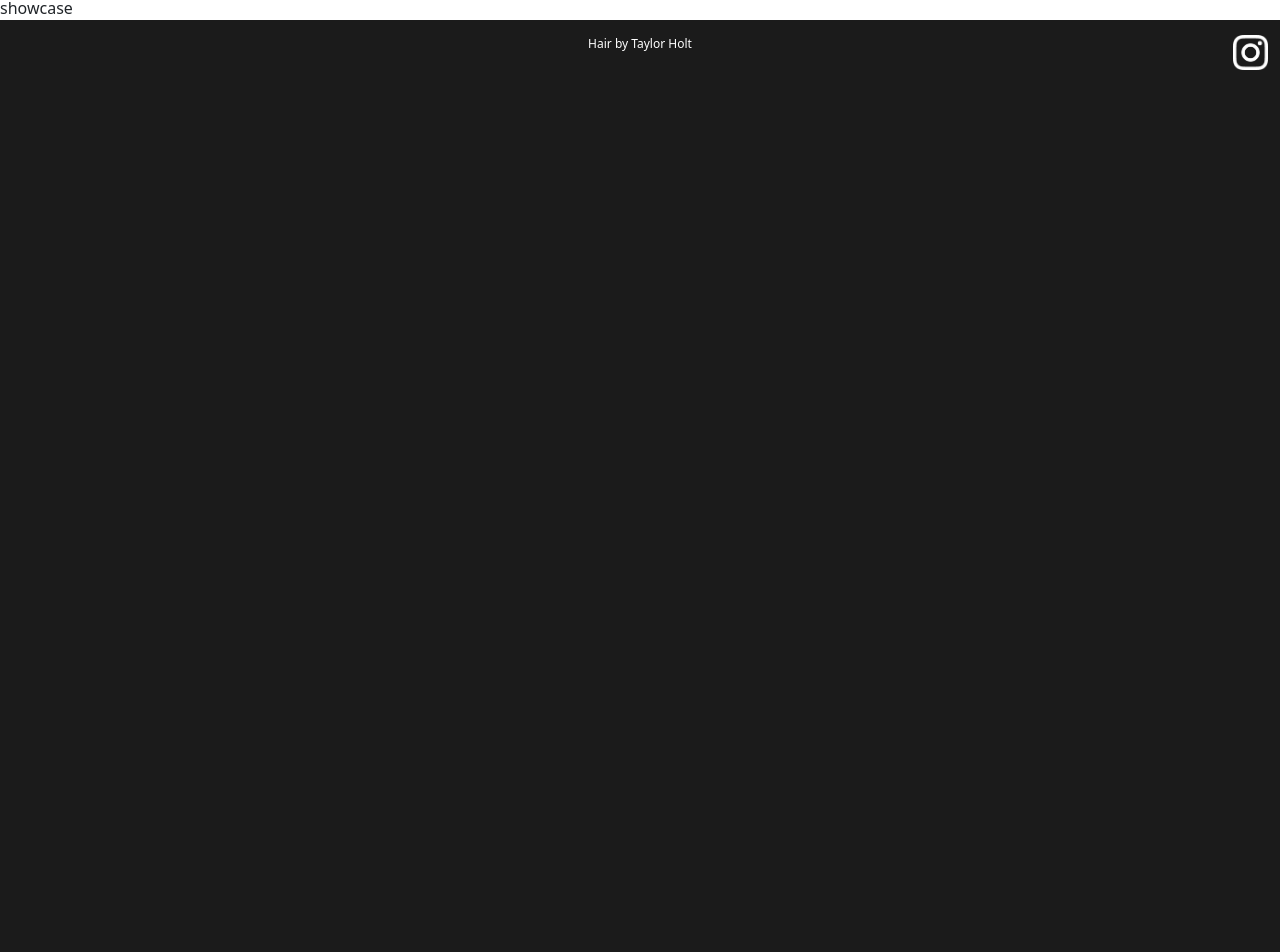
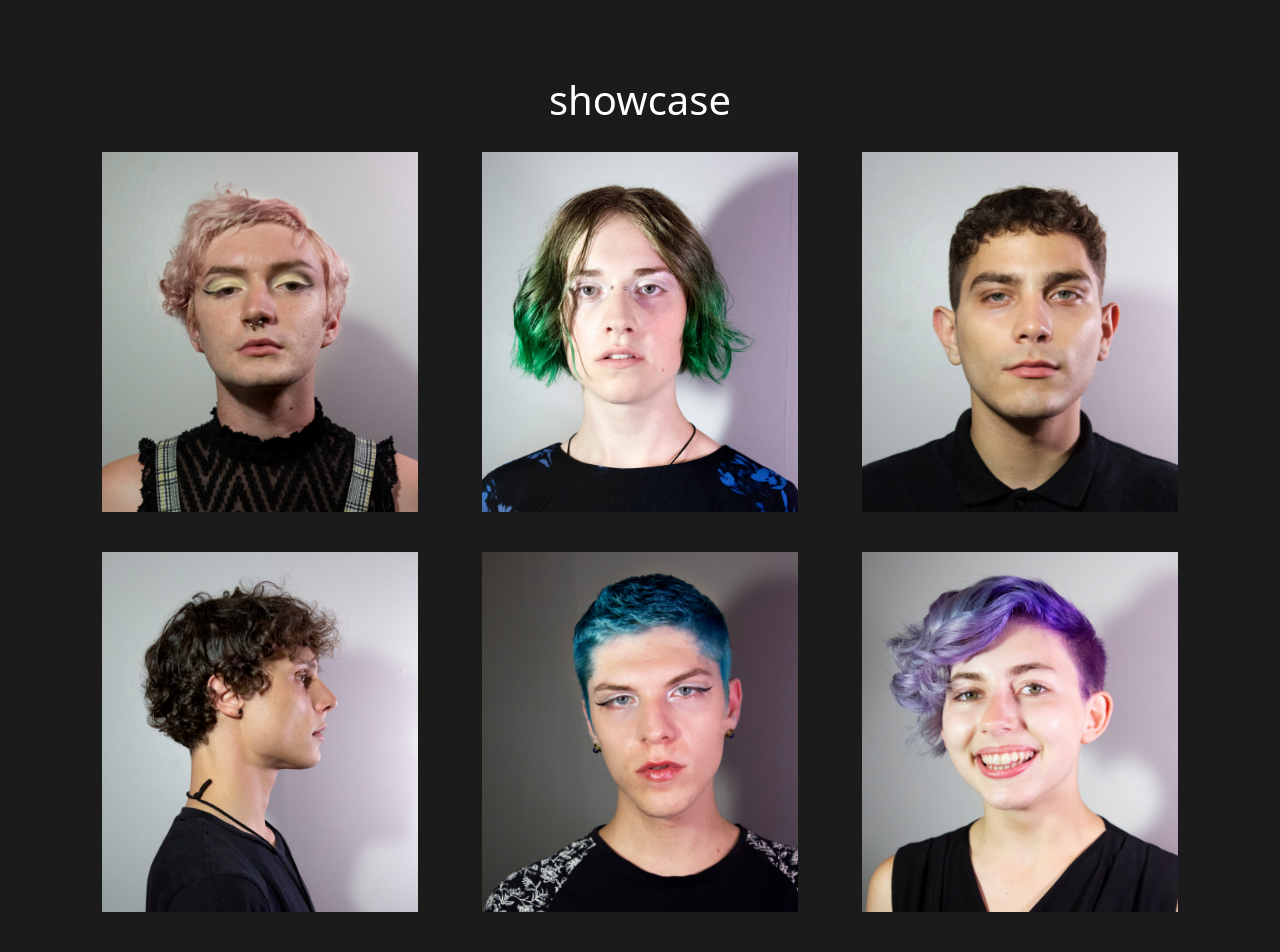
Before and after one commit to nhoxben335/React-hairbyholt, a React (Create React App) app: page /showcase in a window 1280 px wide. Shown: the part 120-1072 px from the top of the page. Before the commit the page ends 800 px from the top, so only its background shows below. Built offline with nearby package versions, Linux system fonts and the light colour scheme.

Commit message:
added content to showcase

```diff
--- a/src/components/Showcase.js
+++ b/src/components/Showcase.js
@@ -4,8 +4,43 @@ import "../css/showcase.css";
 
 const Showcase = () => {
    return (
-      <div>
-         showcase
+      <div id="showcase">
+         <h1>showcase</h1>
+         <div className="container">
+            <div className="row">
+
+               <div className="col-lg-4">
+                     <img src={require('../images/showcaseImages/b_1.jpg') } className="img-fluid"/>
+               </div>
+
+               <div className="col-lg-4">
+                     <img src={require('../images/showcaseImages/co_1.jpg')} className="img-fluid"/>
+                  </div>
+
+                  <div className="col-lg-4">
+                     <img src={require('../images/showcaseImages/ern_1.jpg')} className="img-fluid"/>
+                  </div>
+
+                  <div className="col-lg-4">
+                     <img src={require('../images/showcaseImages/ja_1.jpg')} className="img-fluid"/>
+                  </div>
+
+                  <div className="col-lg-4">
+                     <img src={require('../images/showcaseImages/josh_1.jpg')} className="img-fluid"/>
+                  </div>
+
+                  <div className="col-lg-4">
+
+                     <img src={require('../images/showcaseImages/ka_1.jpg')} className="img-fluid"/>
+                  </div>
+
+                  <div className="col-lg-4">
+                     <img src={require('../images/showcaseImages/ri_3.jpg')} className="img-fluid"/>
+                  </div>
+
+            </div>
+         </div>
+
       </div>
    );
 }
--- a/src/css/showcase.css
+++ b/src/css/showcase.css
@@ -0,0 +1,17 @@
+#showcase {
+    background-color: rgb(27,27,27);
+}
+
+#showcase img {
+    width: 400px;
+    height:400px;
+    object-fit:cover;
+    display: block;
+    padding: 20px;
+}
+
+#showcase h1 {
+    padding-top: 80px;
+    text-align: center;
+    color: white;
+}
```
